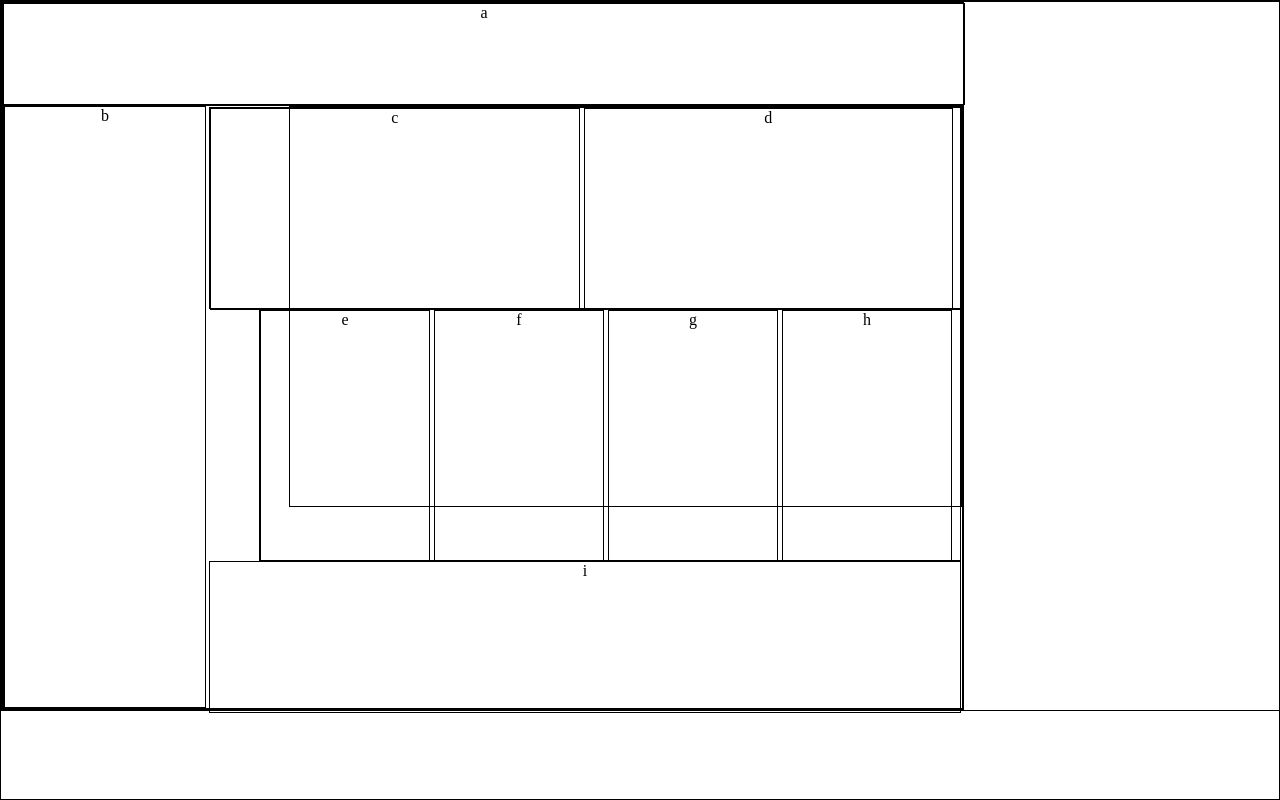
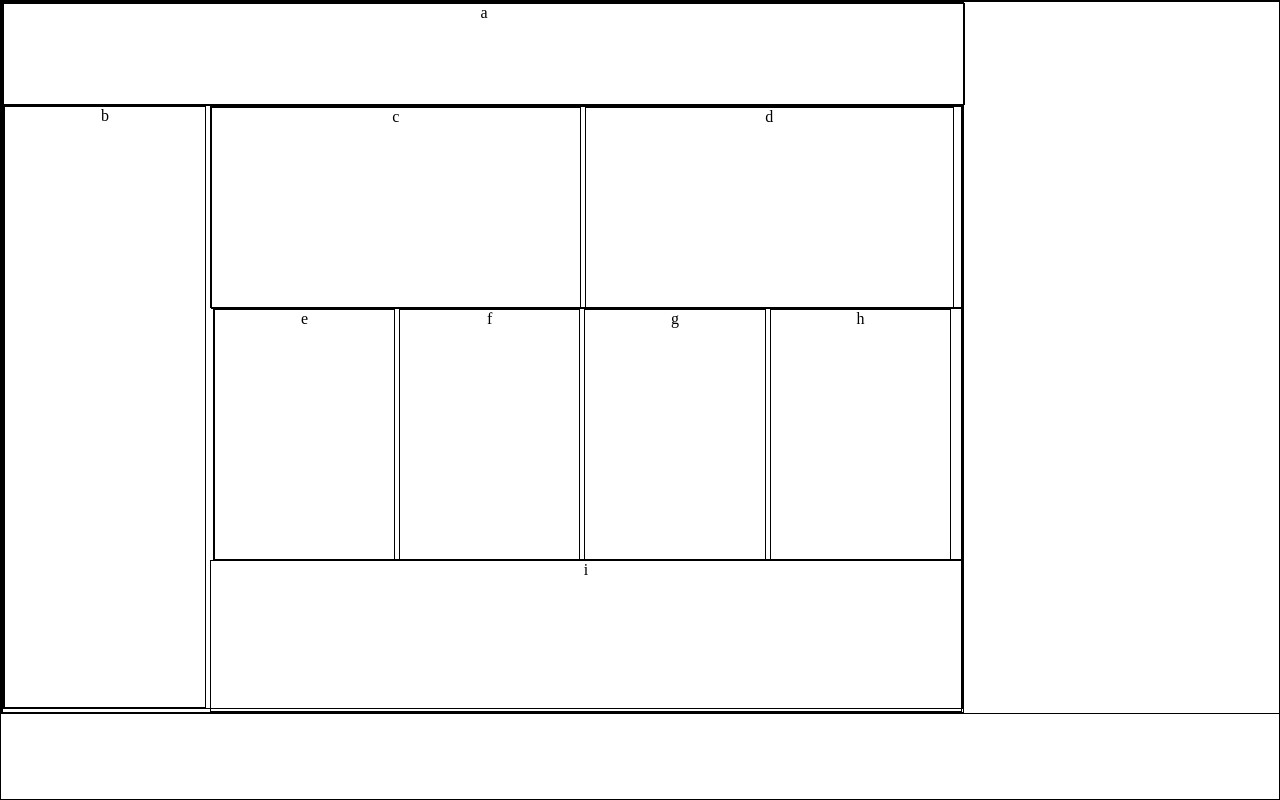
Before and after one commit to bpodell/ui-challenge-1, a plain HTML site: page index.html in a window 1280 px wide. Drawn offline with Linux system fonts and the light colour scheme.

Commit message:
borders changed

```diff
--- a/style.css
+++ b/style.css
@@ -84,9 +84,9 @@ body{
         display: inline-block;
     }
     #cdefghi {
-        width: 70%;
-        height: 50%;
+        width: 78%;
         float: right;
+        border: none;
     }
     #cd {
         float: right;
@@ -107,7 +107,7 @@ body{
     }
     #efgh {
        height: 250px;
-       width: 700px;
+       width: 100%;
        float: right;
     }
     #e {
```
